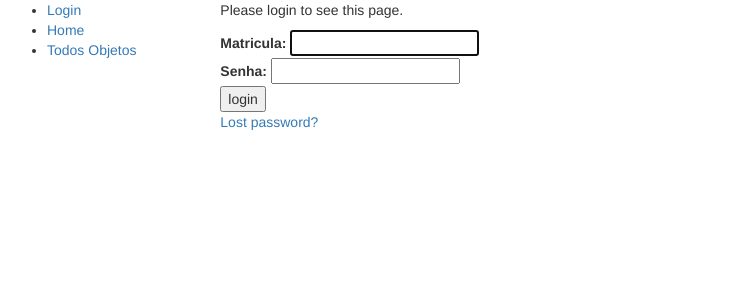
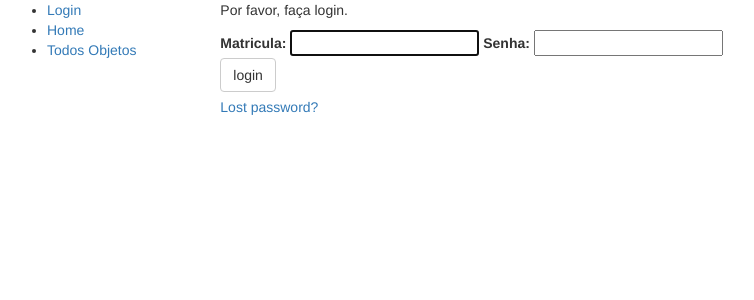
Before and after one commit to manoelnetom/CES-web, a Django app: a page that uses site/ces/templates/base_generic.html in a window 1280 px wide. Shown: the top 300 px of the page, without its empty margins (8-762 px from the left). Run offline with Django 3.2, Linux system fonts and the light colour scheme; parts of the project's set-up code (start-up, migrations or seed data) failed here and were passed over; some libraries are stand-ins or nearby versions.

Commit message:
Alterado layout do login

```diff
--- a/site/ces/templates/base_generic.html
+++ b/site/ces/templates/base_generic.html
@@ -2,16 +2,16 @@
 <html lang="en">
 <head>
 
-    {% block title %}<title>Local Library</title>{% endblock %}
+    {% block title %}<title>CES web</title>{% endblock %}
     <meta charset="utf-8">
-    <meta name="viewport" content="width=device-width, initial-scale=1">
+    <!--<meta name="viewport" content="width=device-width, initial-scale=1">-->
     <link rel="stylesheet" href="https://maxcdn.bootstrapcdn.com/bootstrap/3.3.7/css/bootstrap.min.css">
     <script src="https://ajax.googleapis.com/ajax/libs/jquery/1.12.4/jquery.min.js"></script>
     <script src="https://maxcdn.bootstrapcdn.com/bootstrap/3.3.7/js/bootstrap.min.js"></script>
 
     <!-- Add additional CSS in static file -->
-    {% load static %}
-    <link rel="stylesheet" href="{% static 'css/styles.css' %}">
+    <!--{% load static %}-->
+    <!--<link rel="stylesheet" href="{% static 'css/style.css' %}">-->
 </head>
 
 <body>
--- a/site/templates/registration/login.html
+++ b/site/templates/registration/login.html
@@ -11,29 +11,30 @@
     <p>Your account doesn't have access to this page. To proceed,
     please login with an account that has access.</p>
     {% else %}
-    <p>Please login to see this page.</p>
+    <p>Por favor, faça login.</p>
     {% endif %}
 {% endif %}
 
-<form method="post" action="{% url 'login' %}">
+<form method="post" action="{% url 'login' %}" class="form-inline">
 {% csrf_token %}
 
-<div>
+<div class="form-group">
   <td>{{ form.username.label_tag }}</td>
   <td>{{ form.username }}</td>
 </div>
-<div>
+<div class="form-group">
   <td>{{ form.password.label_tag }}</td>
   <td>{{ form.password }}</td>
 </div>
 
 <div>
-  <input type="submit" value="login" />
+  <input type="submit" class="btn btn-default" value="login" />
   <input type="hidden" name="next" value="{{ next }}" />
 </div>
 </form>
-
+<div class="help-block">
 {# Assumes you setup the password_reset view in your URLconf #}
 <p><a href="{% url 'password_reset' %}">Lost password?</a></p>
+  </div>
 
 {% endblock %}
```
